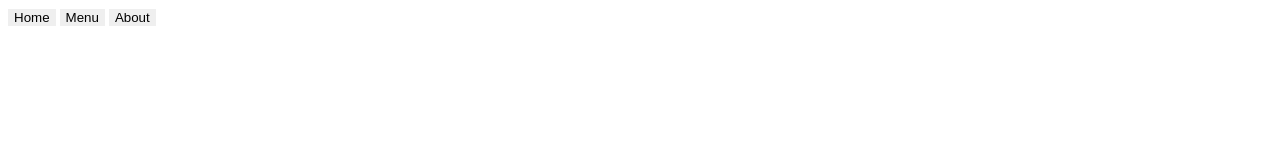
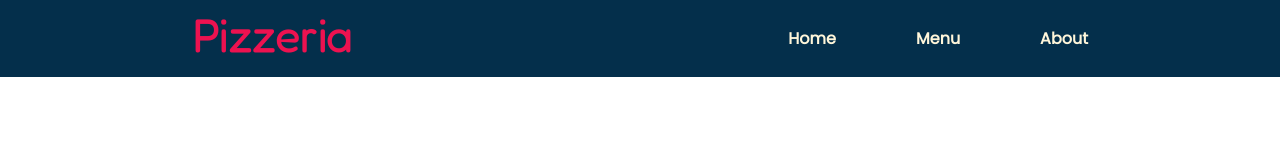
Before and after one commit to ahmadnourallah/restaurant-page, a website built with webpack: page src/template.html in a window 1280 px wide. Built offline with nearby package versions, Linux system fonts and the light colour scheme.

Commit message:
Style header

```diff
--- a/src/styles.css
+++ b/src/styles.css
@@ -34,8 +34,50 @@
 
 * {
     box-sizing: border-box;
+    margin: 0;
 }
 
 button {
     border: 0;
 }
+
+a {
+    text-decoration: none;
+    color: inherit;
+}
+
+ul {
+    list-style: none;
+    padding-inline-start: 0;
+}
+
+header {
+    display: flex;
+    align-items: center;
+    justify-content: space-between;
+    padding: 1rem 15%;
+    background-color: var(--dark-blue);
+}
+
+header .logo {
+    color: var(--pink);
+    font-family: var(--fredoka);
+    font-weight: 900;
+    font-size: calc(2rem + 1vw);
+}
+
+header .nav {
+    display: flex;
+    gap: 5rem;
+    font-family: var(--poppins);
+    font-weight: 600;
+    color: var(--pale-yellow);
+}
+
+header .nav li {
+    transition: color 0.2s;
+}
+
+header .nav li:hover {
+    color: var(--pink);
+}
--- a/src/template.html
+++ b/src/template.html
@@ -7,10 +7,13 @@
 </head>
 <body>
     <header>
+        <div class="logo">Pizzeria</div>
         <nav>
-            <button class="home-btn">Home</button>
-            <button class="menu-btn">Menu</button>
-            <button class="about-btn">About</button>
+            <ul class="nav">
+                <li class="home-btn"><a href="#">Home</a></li>
+                <li class="menu-btn"><a href="#">Menu</a></li>
+                <li class="about-btn"><a href="#">About</a></li>
+            </ul>
         </nav>
     </header>
 
```
